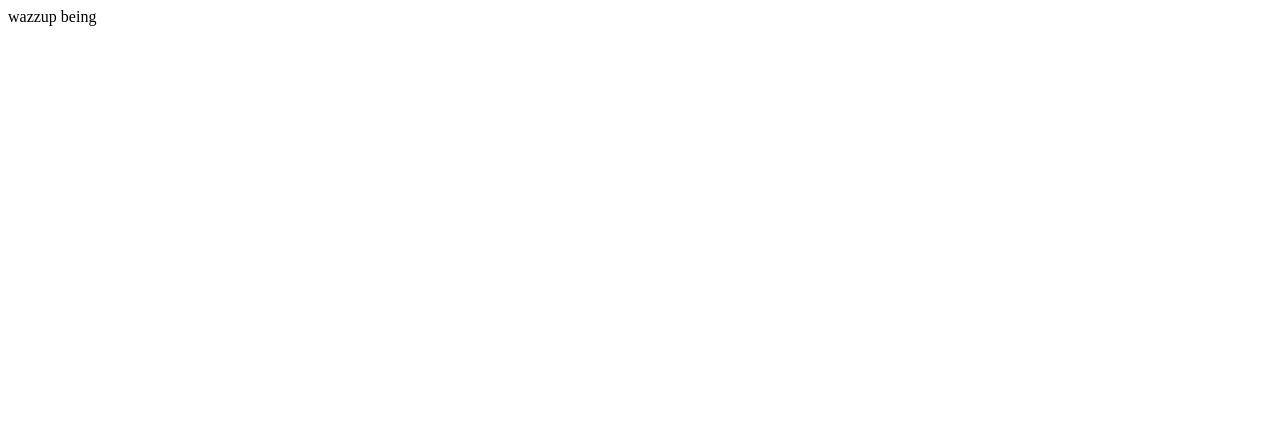
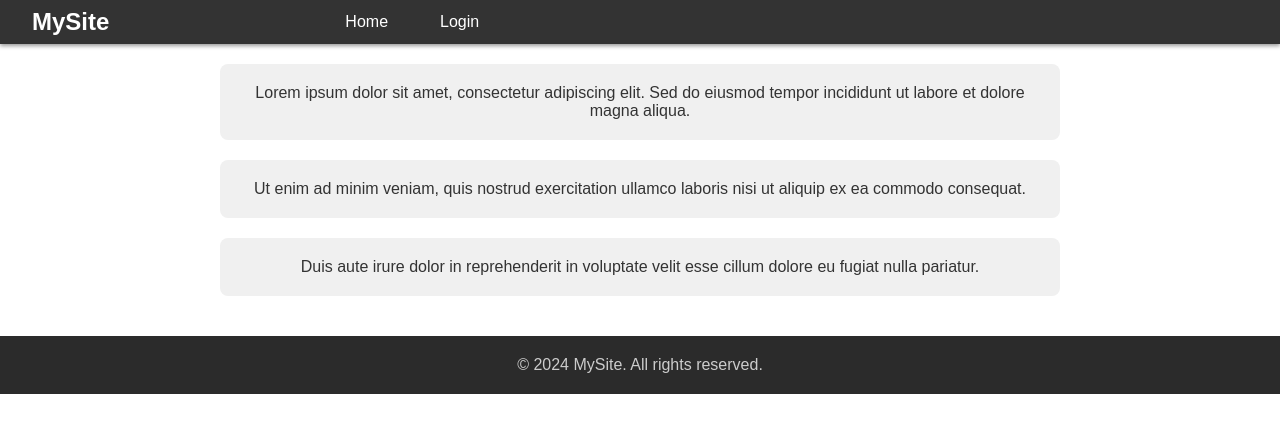
Before and after one commit to LarsJ03/Python-and-Web-DEV, a Flask app: page / in a window 1280 px wide. Before the commit the part shown is almost empty. Shown: the top 433 px of the page. Run offline with Flask 3, Linux system fonts and the light colour scheme.

Commit message:
Added new login page, header, and styling to make it look nicer and configure the routing.

```diff
--- a/app.py
+++ b/app.py
@@ -1,4 +1,4 @@
-from flask import Flask, render_template
+from flask import Flask, render_template, request
 
 app = Flask(__name__)
 
@@ -6,7 +6,13 @@ app = Flask(__name__)
 def index():
     return render_template('index.html')
 
-# Other route definitions and functions
+@app.route('/login', methods=['GET', 'POST'])
+def login():
+    if request.method == 'POST':
+        # Handle login logic here
+        pass
+    return render_template('login.html')
+
 
 if __name__ == '__main__':
     app.run(debug=True)
--- a/static/styles.css
+++ b/static/styles.css
@@ -0,0 +1,98 @@
+/* style.css */
+body {
+    font-family: Arial, sans-serif;
+    margin: 0;
+    padding: 0;
+}
+
+.site-header {
+    background-color: #333;
+    color: white;
+    box-shadow: 0 2px 4px rgba(0, 0, 0, 0.4);
+}
+
+.header-wrapper {
+    display: flex;
+    justify-content: left; /* Align center */
+    align-items: center;
+    padding: 0.5em 2em;
+}
+
+.logo {
+    margin-right: 0; /* Push everything else to the right */
+}
+
+.logo a {
+    color: white;
+    text-decoration: none;
+    font-size: 1.5em;
+    font-weight: bold;
+}
+
+
+.main-nav {
+    margin-left: 200px;
+}
+
+.main-nav ul {
+    list-style: none;
+    padding: 0;
+    margin: 0;
+    display: flex;
+}
+
+
+
+.main-nav ul li {
+    margin-left: 20px;
+}
+
+.main-nav ul li a {
+    color: white;
+    text-decoration: none;
+    padding: 0.5em 1em;
+    transition: color 0.3s;
+}
+
+.main-nav ul li a:hover {
+    color: #4CAF50;
+}
+
+.site-footer {
+    background-color: #2b2b2b; /* Dark grey background */
+    color: #f5f5f5; /* Light grey text */
+    padding: 20px 0;
+    text-align: center;
+}
+
+.footer-content {
+    max-width: 1140px;
+    margin: 0 auto;
+    padding: 0 15px;
+}
+
+.site-footer p {
+    margin: 0;
+    color: #ccc; /* Secondary lighter grey text color */
+}
+
+/* style.css */
+.content-section {
+    padding: 20px;
+    text-align: center;
+}
+
+.text-box {
+    background-color: #f0f0f0; /* Light grey background */
+    border-radius: 8px; /* Rounded edges */
+    padding: 20px;
+    margin-bottom: 20px; /* Space between text boxes */
+    max-width: 800px; /* Or any width you prefer */
+    margin-left: auto; /* Centering the box */
+    margin-right: auto;
+}
+
+.text-box p {
+    margin: 0; /* Removing default paragraph margins */
+    color: #333; /* Darker text color for contrast */
+}
--- a/templates/footer.html
+++ b/templates/footer.html
@@ -1,10 +1,7 @@
-<!DOCTYPE html>
-<html lang="en">
-<head>
-    <meta charset="UTF-8">
-    <title>Title</title>
-</head>
-<body>
-
-</body>
-</html>
+<!-- footer.html -->
+<footer class="site-footer">
+    <div class="footer-content">
+        <p>© 2024 MySite. All rights reserved.</p>
+        <!-- Add additional footer content here -->
+    </div>
+</footer>
--- a/templates/header.html
+++ b/templates/header.html
@@ -1,5 +1,15 @@
-{% extends 'layout.html' %}
-
-{% block content %}
-<!-- Your content here -->
-{% endblock %}
+<!-- header.html -->
+<header class="site-header">
+    <div class="header-wrapper">
+        <div class="logo">
+            <a href="{{ url_for('index') }}">MySite</a>
+        </div>
+        <nav class="main-nav">
+            <ul>
+                <li><a href="{{ url_for('index') }}">Home</a></li>
+                <li><a href="{{ url_for('login') }}">Login</a></li>
+                <!-- Add more navigation links if needed -->
+            </ul>
+        </nav>
+    </div>
+</header>
--- a/templates/index.html
+++ b/templates/index.html
@@ -1,10 +1,16 @@
-<!DOCTYPE html>
-<html lang="en">
-<head>
-    <meta charset="UTF-8">
-    <title>Title</title>
-</head>
-<body>
-wazzup being
-</body>
-</html>
+<!-- index.html -->
+{% extends 'layout.html' %}
+
+{% block content %}
+<section class="content-section">
+    <div class="text-box">
+        <p>Lorem ipsum dolor sit amet, consectetur adipiscing elit. Sed do eiusmod tempor incididunt ut labore et dolore magna aliqua.</p>
+    </div>
+    <div class="text-box">
+        <p>Ut enim ad minim veniam, quis nostrud exercitation ullamco laboris nisi ut aliquip ex ea commodo consequat.</p>
+    </div>
+    <div class="text-box">
+        <p>Duis aute irure dolor in reprehenderit in voluptate velit esse cillum dolore eu fugiat nulla pariatur.</p>
+    </div>
+</section>
+{% endblock %}
--- a/templates/layout.html
+++ b/templates/layout.html
@@ -1,6 +1,6 @@
 <!doctype html>
 <html lang="en">
-<link rel="stylesheet" href="{{ url_for('static', filename='css/style.css') }}">
+<link rel="stylesheet" href="{{ url_for('static', filename='styles.css') }}">
 
 <head>
     <!-- Head elements (e.g., title, link to CSS) -->
```
